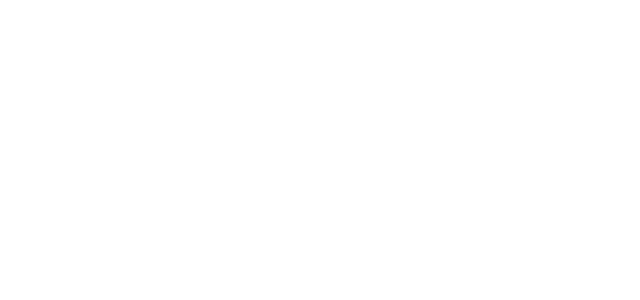
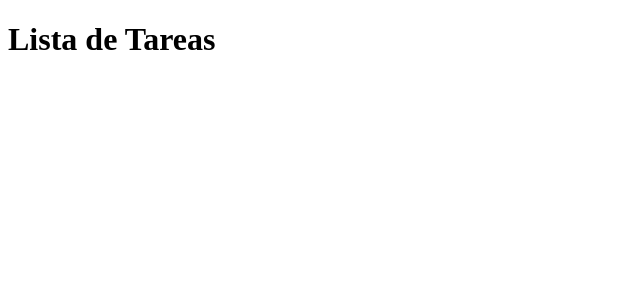
Before and after one commit to EmiTorres93/RCS-43i-projectReact, a React app: page / in a window 1280 px wide. Shown: the top 300 px of the page, without its empty margins (0-640 px from the left). Built offline with nearby package versions, Linux system fonts and the light colour scheme; the HTML template or start-up script is replaced by a standard one.

Commit message:
Add Component Títulos

```diff
--- a/src/App.jsx
+++ b/src/App.jsx
@@ -1,7 +1,12 @@
 import "./App.css";
+import Titulos from "./components/Titulos";
 
 function App() {
-  return <div></div>;
+  return (
+    <>
+      <Titulos></Titulos>
+    </>
+  );
 }
 
 export default App;
--- /dev/null
+++ b/src/components/Titulos.jsx
@@ -0,0 +1,9 @@
+const Titulos = () => {
+  return (
+    <>
+      <h1>Lista de Tareas</h1>
+    </>
+  );
+};
+
+export default Titulos;
```
